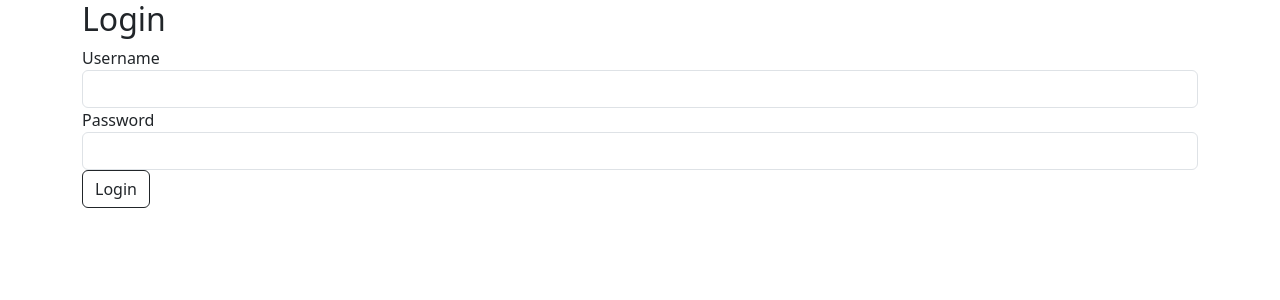
After one commit to RonaldHZzzz/Proyect-CRUD, a Django app: page /usuarios/login in a window 1280 px wide. The commit adds this page. Shown: the top 300 px of the page. Run offline with Django 5.2, Linux system fonts and the light colour scheme.

Commit message:
build: login and anti atack csrf

```diff
--- /dev/null
+++ b/store/static/css/style.css
@@ -0,0 +1,3 @@
+h1{
+    color: brown;
+}
--- /dev/null
+++ b/store/static/js/main.js
@@ -0,0 +1 @@
+console.log("main")
--- a/store/store/settings.py
+++ b/store/store/settings.py
@@ -11,6 +11,7 @@ https://docs.djangoproject.com/en/5.1/ref/settings/
 """
 
 from pathlib import Path
+import os
 
 # Build paths inside the project like this: BASE_DIR / 'subdir'.
 BASE_DIR = Path(__file__).resolve().parent.parent
@@ -117,6 +118,10 @@ USE_TZ = True
 
 STATIC_URL = 'static/'
 
+STATICFILES_DIRS = (
+    os.path.join(BASE_DIR, 'static'),
+)
+
 # Default primary key field type
 # https://docs.djangoproject.com/en/5.1/ref/settings/#default-auto-field
 
--- a/store/store/urls.py
+++ b/store/store/urls.py
@@ -20,5 +20,6 @@ from . import views
 
 urlpatterns = [
     path('admin/', admin.site.urls),
+    path('usuarios/login', views.login, name="login"),
     path('',views.index,name="index")
 ]
--- a/store/store/views.py
+++ b/store/store/views.py
@@ -14,3 +14,8 @@ def index(request):
         ]
 
     })
+
+def login(request):
+    return render(request,"users/login.html",{
+
+    })
--- /dev/null
+++ b/store/templates/users/login.html
@@ -0,0 +1,38 @@
+{% load static %}
+
+<!DOCTYPE html>
+<html lang="en">
+<head>
+    <meta charset="UTF-8">
+    <meta name="viewport" content="width=device-width, initial-scale=1.0">
+    <link href="https://cdn.jsdelivr.net/npm/bootstrap@5.3.3/dist/css/bootstrap.min.css" rel="stylesheet" integrity="sha384-QWTKZyjpPEjISv5WaRU9OFeRpok6YctnYmDr5pNlyT2bRjXh0JMhjY6hW+ALEwIH" crossorigin="anonymous">
+
+</head>
+<body>
+    <div class="container">
+        <div class="row">
+            <div class="col">
+                <h2>Login</h2>
+                <!-- formulario -->
+                 <form method="post">
+                    {% csrf_token %}
+                    <!-- usuario -->
+                    <div class="form-group">
+                    <label for="username">Username</label>
+                    <input type="text" name="username" class="form-control ">
+                    </div>
+                    <!-- contraseña -->
+
+                    <div class="form-group">
+                        <label for="Password">Password</label>
+                        <input type="Password" name="Password" class="form-control ">
+                        </div>
+                        <button type="submit" class="btn btn-outline-dark">Login</button>
+
+                 </form>
+            </div>
+        </div>
+    </div>
+
+</body>
+</html>
```
Also changed, not shown: store/templates/index.html (+9 -3 lines), store/db.sqlite3, store/static/images/mochila.png (added).
